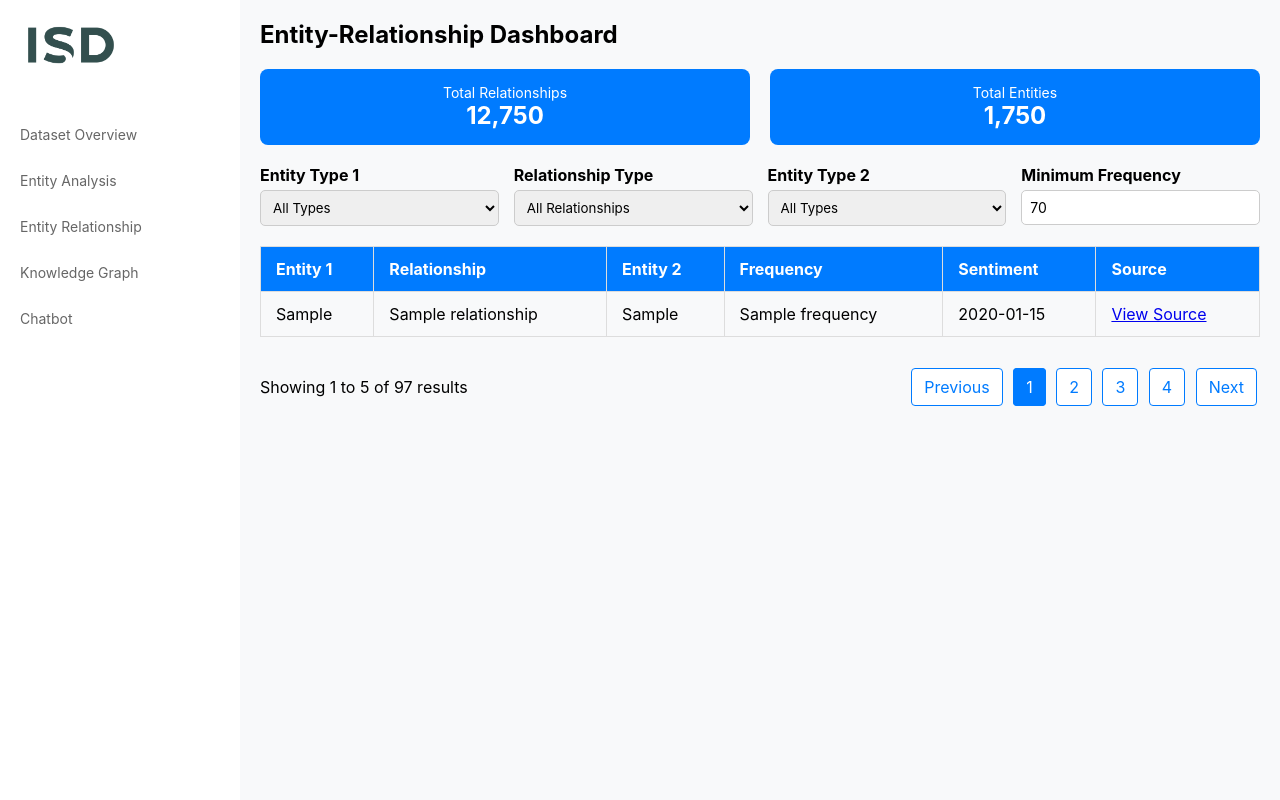
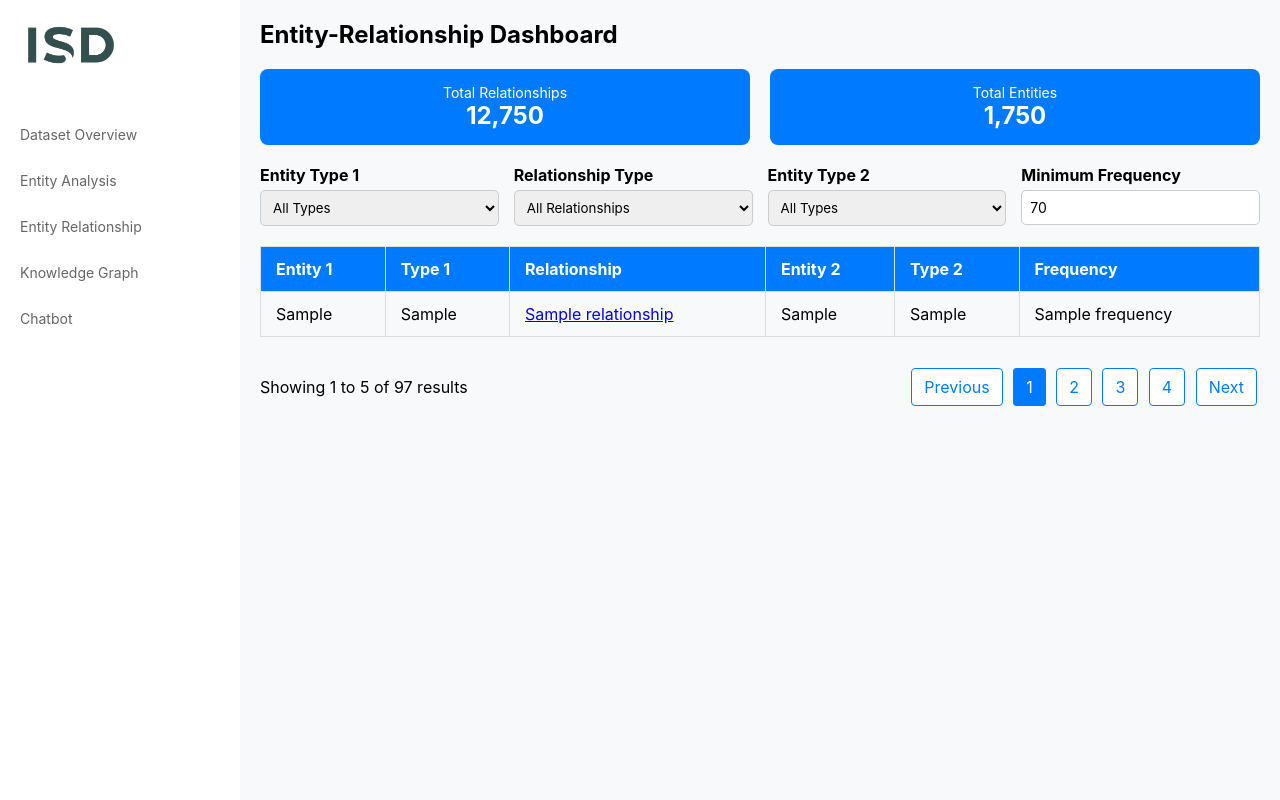
Before and after one commit to haphuong1810103/SMU-Datathon-2025, a Flask app: template templates/relationship.html in a window 1280 px wide. Run offline with Flask 3, Linux system fonts and the light colour scheme; the template is opened without the code that fills it: most values are stand-ins (such as "Sample title", 1, 10 or a date in 2020); parts of the project's set-up code (start-up, migrations or seed data) failed here and were passed over; some libraries are stand-ins or nearby versions.

Commit message:
added layout changes

```diff
--- a/app.py
+++ b/app.py
@@ -203,26 +203,29 @@ def filter_data():
     })
 
 @app.route('/relationship')
-def relationship():
-    # Sample relationship data
-    relations = [
-        {
-            'entity1': 'Spotify Subscription',
-            'relationship': 'Acquires',
-            'entity2': 'Shopping',
-            'frequency': 1000,
-            'sentiment': 'Negative'
-        },
-        {
-            'entity1': 'Freepik Sales',
-            'relationship': 'Partnered',
-            'entity2': 'Transfer',
-            'frequency': 2212,
-            'sentiment': 'Positive'
-        },
-    ]
+def relationship(top_k=100):
+    top_entities = set(entity_counts.nlargest(top_k, 'count')['entity'])
+    entity_type_map = dict(zip(entity_df['entity'], entity_df['entityType']))
+    edges = []
+
+    for sentence in text_corpus:
+        words = set(sentence.split())
+        sentence_entities = words.intersection(top_entities)
+        edges.extend(combinations(sentence_entities, 2))
+
+    edge_counts = Counter(edges)
+    relations = []
+    for (entity1, entity2), frequency in edge_counts.items():
+        relations.append({
+            'entity1': entity1,
+            'entity1_type': entity_type_map.get(entity1, 'Unknown'),  # Get entity type or 'Unknown' if not found
+            'relationship': 'Related To',  # Placeholder relationship
+            'entity2': entity2,
+            'entity2_type': entity_type_map.get(entity2, 'Unknown'),  # Get entity type or 'Unknown' if not found
+            'frequency': frequency
+        })
+
     return render_template('relationship.html', relations=relations)
-
 
 curr = os.getcwd()
 entity_df = pd.read_csv(f'{curr}/datasets/entity_df.csv')
--- a/templates/relationship.html
+++ b/templates/relationship.html
@@ -212,22 +212,22 @@
                 <thead>
                     <tr>
                         <th>Entity 1</th>
+                        <th>Type 1</th>
                         <th>Relationship</th>
                         <th>Entity 2</th>
+                        <th>Type 2</th>
                         <th>Frequency</th>
-                        <th>Sentiment</th>
-                        <th>Source</th>
                     </tr>
                 </thead>
                 <tbody>
                     {% for relation in relations %}
                     <tr class="{% if loop.index is even %}even-row{% endif %}">
                         <td>{{ relation.entity1 }}</td>
-                        <td>{{ relation.relationship }}</td>
+                        <td>{{ relation.entity1_type }}</td>
+                        <td><a href="{{ url_for('chatbot') }}" class="link-btn">{{ relation.relationship }}</a></td>
                         <td>{{ relation.entity2 }}</td>
+                        <td>{{ relation.entity2_type }}</td>
                         <td>{{ relation.frequency }}</td>
-                        <td class="sentiment-{{ relation.sentiment|lower }}">{{ relation.sentiment }}</td>
-                        <td><a href="#" class="link-btn">View Source</a></td>
                     </tr>
                     {% endfor %}
                 </tbody>
```
Also changed, not shown: static/images/entity_network.png, 1 other file.
